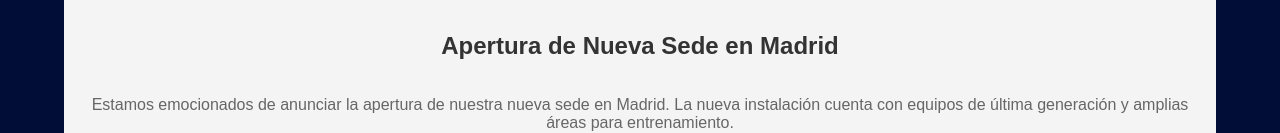
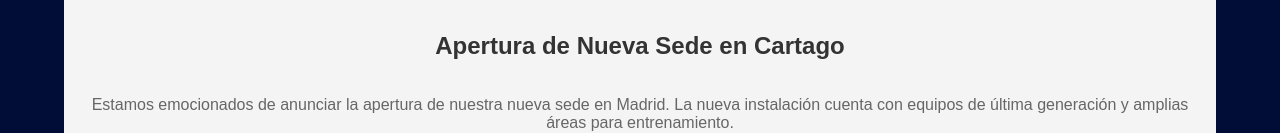
Before and after one commit to cidw16/GymNewsSample, a plain HTML site: page news.html in a window 1280 px wide. Shown: the part 443-576 px from the top of the page. Drawn offline with Linux system fonts and the light colour scheme.

Commit message:
Update news.html

```diff
--- a/news.html
+++ b/news.html
@@ -70,8 +70,8 @@
 <body>
     <div class="container">
         <div class="news-item">
-            <img src="images/gym1.jpg" alt="Apertura de Nueva Sede en Madrid">
-            <h2>Apertura de Nueva Sede en Madrid</h2>
+            <img src="images/gym1.jpg" alt="Apertura de Nueva Sede en Cartago">
+            <h2>Apertura de Nueva Sede en Cartago</h2>
             <p>Estamos emocionados de anunciar la apertura de nuestra nueva sede en Madrid. La nueva instalación cuenta con equipos de última generación y amplias áreas para entrenamiento.</p>
             <a href="detalle1.html">Leer más</a>
         </div>
```
